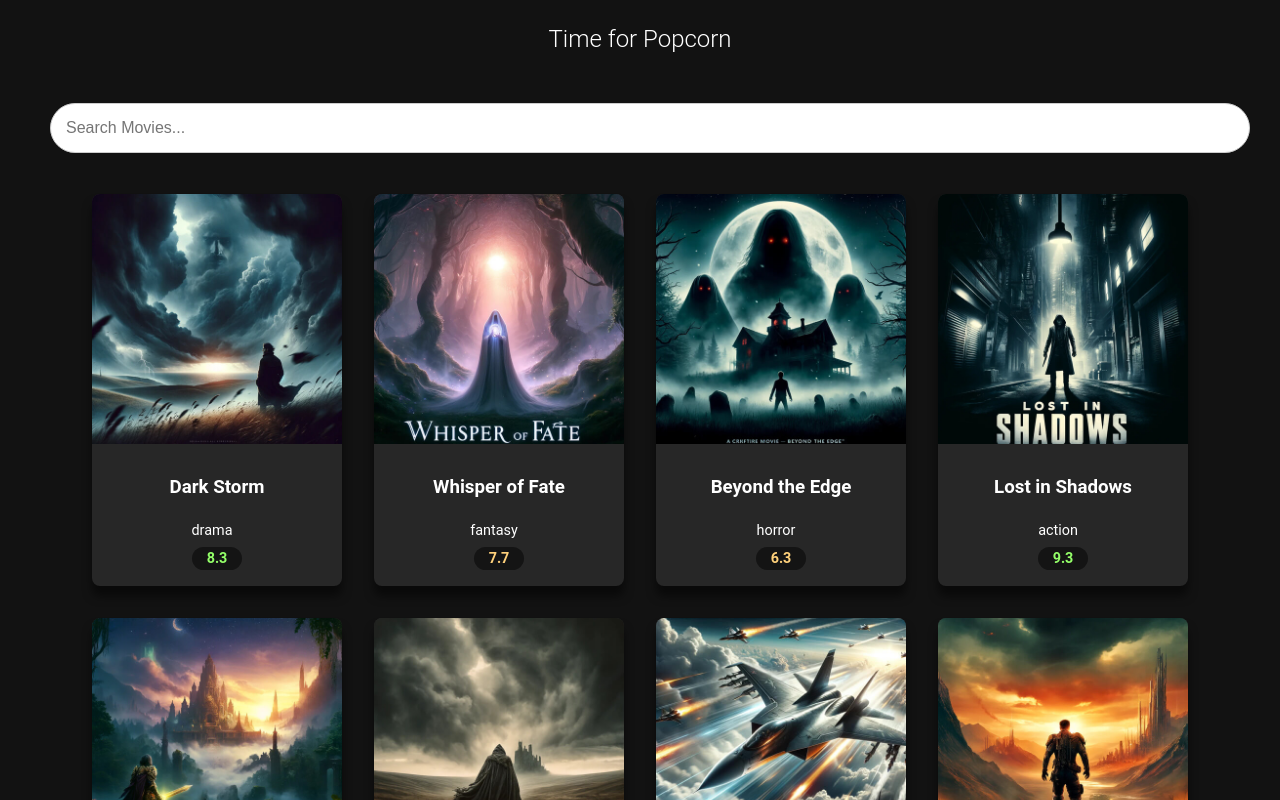
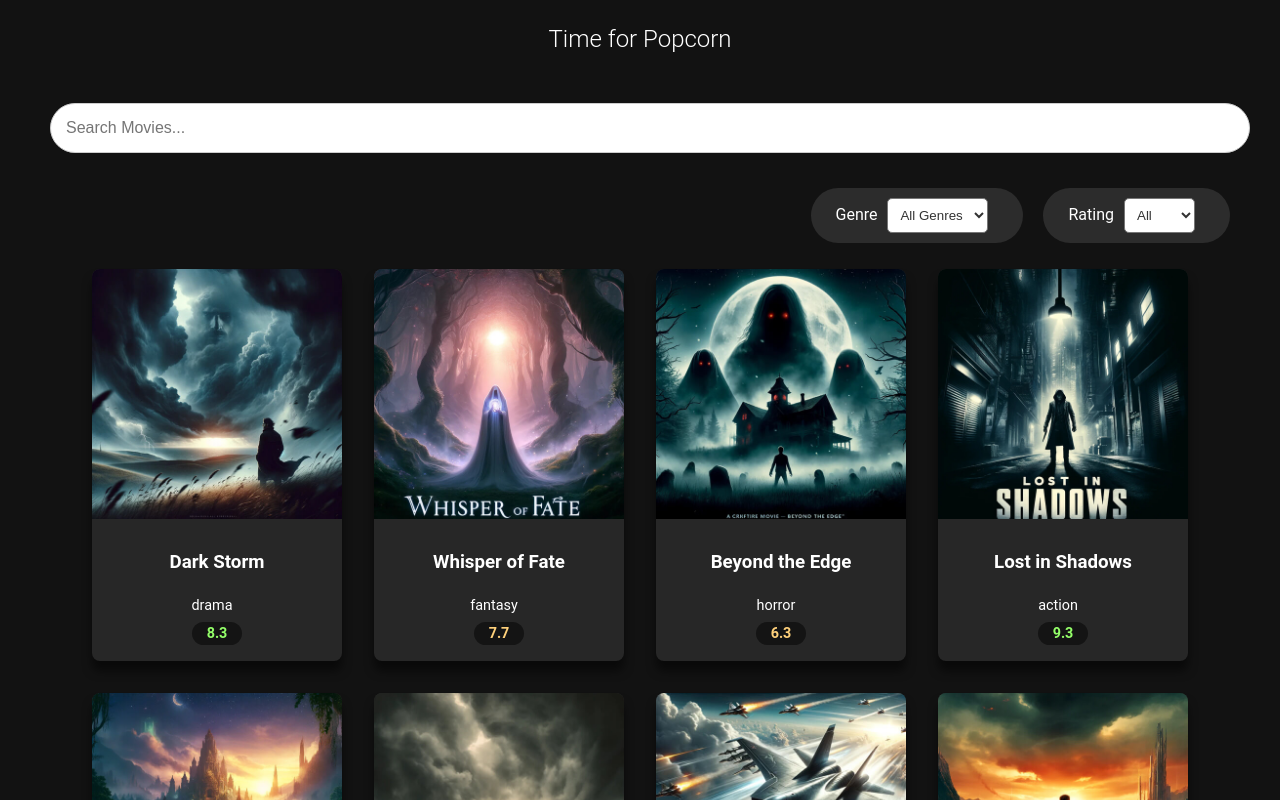
Before and after one commit to LeiliAQ/FilmFusion, a React (Create React App) app: page / in a window 1280 px wide. Shown: the part 300-1100 px from the top of the page. Built offline with nearby package versions, Linux system fonts and the light colour scheme.

Commit message:
Genre list added MoviesGrid

```diff
--- a/src/components/MoviesGrid.jsx
+++ b/src/components/MoviesGrid.jsx
@@ -1,36 +1,84 @@
-import React from 'react'
-import {useState,useEffect} from 'react'
-import './MovieCard'
-import MovieCard from './MovieCard'
+import React from "react";
+import { useState, useEffect } from "react";
+import "./MovieCard";
+import MovieCard from "./MovieCard";
 export default function MoviesGrid() {
-    const [movies,setMovies]=useState([])
-    const[searchTerm,setsearchterm]=useState('')
-    useEffect(()=>{
+  const [movies, setMovies] = useState([]);
+  const [searchTerm, setsearchterm] = useState("");
+  const [genre, setGenre] = useState("All Genres");
+  const [rating, setRating] = useState("All");
+  useEffect(() => {
     fetch("./movies.json")
-        .then(res=>res.json())
-        .then(data=>setMovies(data))
+      .then((res) => res.json())
+      .then((data) => setMovies(data));
+  }, []); //componentDidMount
+  const doSearch = (event) => {
+    setsearchterm(event.target.value);
+  };
 
-    },[])//componentDidMount
-    const doSearch=(event)=>{
-      setsearchterm(event.target.value)
+  const matchGenre=(movie)=>{
+    return genre==="All Genres" ||
+    movie.genre.toLowerCase()===genre.toLowerCase()
   }
-    const filteredMovies=movies.filter(movie=>
-        movie.title.toLowerCase().includes(searchTerm.toLowerCase())
-    )
-    return(
-
+  const matchSearchTerm = (movie) => {
+    return movie.title.toLowerCase().includes(searchTerm.toLowerCase());
+  };
+  const filteredMovies = movies.filter(
+    (movie) => matchGenre(movie) && matchSearchTerm(movie)
+  );
+  const genreHandler = (event) => {
+    setGenre(event.target.value);
+  };
+  const ratingHandler = (event) => {
+    setRating(event.target.value);
+  };
+  return (
     <div>
-            <input type='text' className='search-input' placeholder='Search Movies...'
+      <input
+        type="text"
+        className="search-input"
+        placeholder="Search Movies..."
         value={searchTerm}
         onChange={doSearch}
       />
-            <div className="movies-grid">
-               {
-                filteredMovies.map(movie=>(
-                    <MovieCard movie={movie} key={movie.id}/>
-                ))
-               }
+      <div className="filter-bar">
+        <div className="filter-slot">
+          <label htmlFor="genre">Genre</label>
+          <select
+            name="genre"
+            id=""
+            className="filter-dropdown"
+            value={genre}
+            onChange={genreHandler}
+          >
+            <option value="All Genres">All Genres</option>
+            <option value="Action">Action</option>
+            <option value="Drama">Drama</option>
+            <option value="Fantasy">Fantasy</option>
+            <option value="Horror">Horror</option>
+          </select>
+        </div>
+        <div className="filter-slot">
+          <label htmlFor="rating">Rating</label>
+          <select
+            name="rating"
+            id=""
+            className="filter-dropdown"
+            value={rating}
+            onChange={ratingHandler}
+          >
+            <option value="All">All</option>
+            <option value="Good">Good</option>
+            <option value="OK">OK</option>
+            <option value="Bad">Bad</option>
+          </select>
         </div>
       </div>
-    )
+      <div className="movies-grid">
+        {filteredMovies.map((movie) => (
+          <MovieCard movie={movie} key={movie.id} />
+        ))}
+      </div>
+    </div>
+  );
 }
```
Lines whose indentation alone changed are shown as unchanged.
